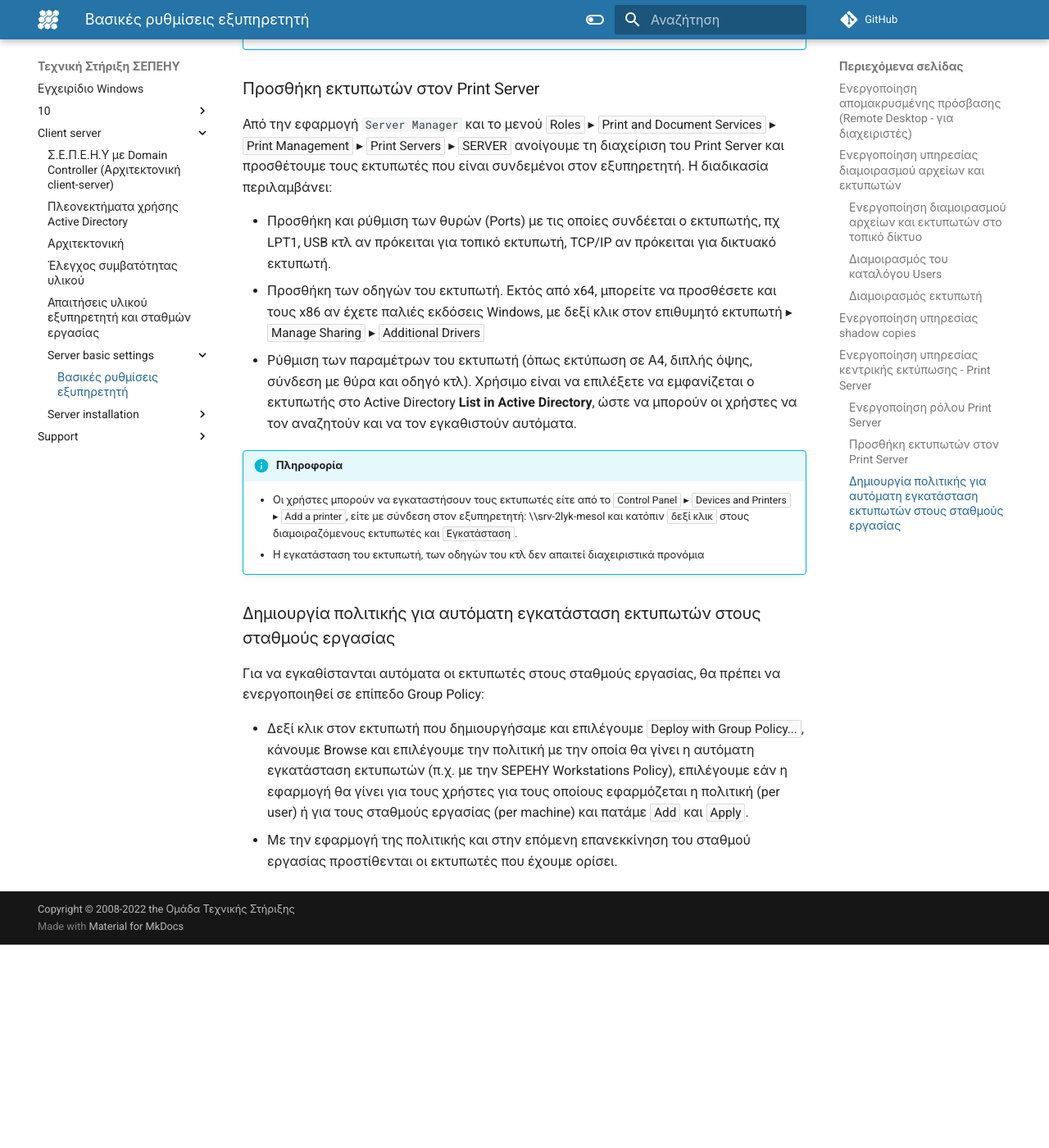
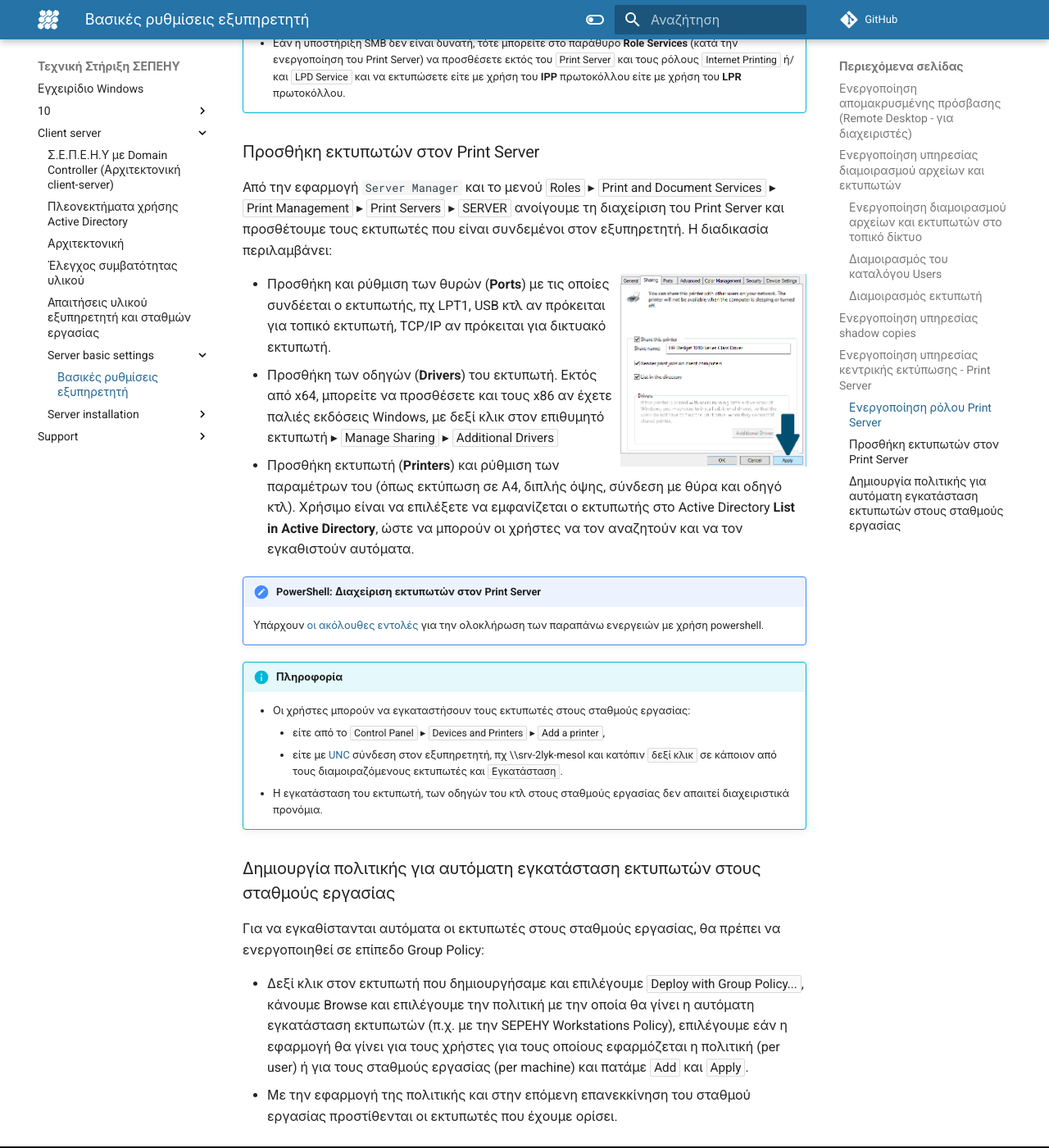
Before and after one commit to pe86/windows, an MkDocs documentation site: the page built from docs/client-server/server-basic-settings/index.md, in a window 1280 px wide and 1400 px high, scrolled down 6332 px. Shown: the whole window at 82% size. Built offline with MkDocs 1.6.1 and Material for MkDocs 9.7.7, drawn with Linux system fonts in a browser that asks for light colours; comment, search, counter and statistics services are not loaded; before the commit the page ends 7484 px from its top, so only the background shows below that.

Commit message:
final plus printer server

````diff
--- a/docs/client-server/server-basic-settings/index.md
+++ b/docs/client-server/server-basic-settings/index.md
@@ -173,6 +173,10 @@ copies) των αρχείων που ανήκουν σε διαμοιραζόμ
 
 ### Ενεργοποίηση ρόλου Print Server
 
+[![](17-Print-and-Document-Services-role-install.png)](17-Print-and-Document-Services-role-install.png)
+
+[![](18-Print-Server-install.png)](18-Print-Server-install.png)
+
 - Από το `Server Manager` επιλέγετε ***Add roles and features*** και κατόπιν ***Role-based or feature-based installation*** και το όνομα του εξυπηρετητή και πατάτε ***Next***
 - Στο παράθυρο **Add Roles and Features Wizard** επιλέγετε το ρόλο **Print and Document Services** και πατάτε το ***Add Features*** και κατόπιν το ***Next***
 - Στο παράθυρο **Select Features** πατάτε ***Next***
@@ -181,11 +185,11 @@ copies) των αρχείων που ανήκουν σε διαμοιραζόμ
 - Στο παράθυρο **Select Role Services** πατάτε ***Next***
 - Στο παράθυρο **Confirm installation selections** πατάτε ***Install***
 
-!!! powershell "PowerShell: Ενεργοποίηση ρόλου Print Server"
+!!! powershell clear "PowerShell: Ενεργοποίηση ρόλου Print Server"
     ```shell
     Install-WindowsFeature Print-Services
 
-!!! info clear "Πληροφορία"
+!!! info "Πληροφορία"
     - Σε περίπτωση που διαθέτετε και άλλα συστήματα με Λ/Σ διαφορετικά από Windows, για να τυπώσετε θα πρέπει να έχετε ενεργό το πρωτόκολλο **SMB** (Samba Client), πχ. στο Ubuntu Linux αυτό είναι ενεργό.
 
     - Εάν η υποστήριξη SMB δεν είναι δυνατή, τότε μπορείτε στο παράθυρο **Role Services** (κατά την ενεργοποίηση του Print Server) να προσθέσετε εκτός του ***Print Server*** και τους ρόλους ***Internet Printing*** ή/και ***LPD Service*** και να εκτυπώσετε είτε με χρήση του **IPP** πρωτοκόλλου είτε με χρήση του **LPR** πρωτοκόλλου.
@@ -194,14 +198,22 @@ copies) των αρχείων που ανήκουν σε διαμοιραζόμ
 
 Από την εφαρμογή `Server Manager` και το μενού  ***Roles*** ▸ ***Print and Document Services*** ▸ ***Print Management*** ▸ ***Print Servers*** ▸ ***SERVER*** ανοίγουμε τη διαχείριση του Print Server και προσθέτουμε τους εκτυπωτές που είναι συνδεμένοι στον εξυπηρετητή. Η διαδικασία περιλαμβάνει:
 
-- Προσθήκη και ρύθμιση των θυρών (Ports) με τις οποίες συνδέεται ο εκτυπωτής, πχ LPT1, USB κτλ αν πρόκειται για τοπικό εκτυπωτή, TCP/IP αν πρόκειται για δικτυακό εκτυπωτή.
-- Προσθήκη των οδηγών του εκτυπωτή. Εκτός από x64, μπορείτε να προσθέσετε και τους x86 αν έχετε παλιές εκδόσεις Windows, με  δεξί κλικ στον επιθυμητό εκτυπωτή ▸ ***Manage Sharing*** ▸ ***Additional Drivers***
-- Ρύθμιση των παραμέτρων του εκτυπωτή (όπως εκτύπωση σε Α4, διπλής όψης, σύνδεση με θύρα και οδηγό κτλ). Χρήσιμο είναι να επιλέξετε να εμφανίζεται ο εκτυπωτής στο Active Directory **List in Active Directory**, ώστε να μπορούν οι χρήστες να τον αναζητούν και να τον εγκαθιστούν αυτόματα.
+[![](19-Print-Server-add-printer.png)](19-Print-Server-add-printer.png)
+
+- Προσθήκη και ρύθμιση των θυρών (**Ports**) με τις οποίες συνδέεται ο εκτυπωτής, πχ LPT1, USB κτλ αν πρόκειται για τοπικό εκτυπωτή, TCP/IP αν πρόκειται για δικτυακό εκτυπωτή.
+- Προσθήκη των οδηγών (**Drivers**) του εκτυπωτή. Εκτός από x64, μπορείτε να προσθέσετε και τους x86 αν έχετε παλιές εκδόσεις Windows, με  δεξί κλικ στον επιθυμητό εκτυπωτή ▸ ***Manage Sharing*** ▸ ***Additional Drivers***
+- Προσθήκη εκτυπωτή (**Printers**) και ρύθμιση των παραμέτρων του (όπως εκτύπωση σε Α4, διπλής όψης, σύνδεση με θύρα και οδηγό κτλ). Χρήσιμο είναι να επιλέξετε να εμφανίζεται ο εκτυπωτής στο Active Directory **List in Active Directory**, ώστε να μπορούν οι χρήστες να τον αναζητούν και να τον εγκαθιστούν αυτόματα.
+
+!!! powershell "PowerShell: Διαχείριση εκτυπωτών στον Print Server"
+    Υπάρχουν [οι ακόλουθες εντολές](https://docs.microsoft.com/en-us/powershell/module/printmanagement/?view=windowsserver2022-ps&viewFallbackFrom=win10-ps) για την ολοκλήρωση των παραπάνω ενεργειών με χρήση powershell.
 
 !!! info clear "Πληροφορία"
-    - Οι χρήστες μπορούν να εγκαταστήσουν τους εκτυπωτές είτε από το ***Control Panel*** ▸ ***Devices and Printers*** ▸ ***Add a printer***, είτε με σύνδεση στον εξυπηρετητή: \\\\srv-2lyk-mesol και κατόπιν ***δεξί κλικ*** στους διαμοιραζόμενους εκτυπωτές και ***Εγκατάσταση***.
+    - Οι χρήστες μπορούν να εγκαταστήσουν τους εκτυπωτές στους σταθμούς εργασίας:
 
-    - Η εγκατάσταση του εκτυπωτή, των οδηγών του κτλ δεν απαιτεί διαχειριστικά προνόμια
+        - είτε από το ***Control Panel*** ▸ ***Devices and Printers*** ▸ ***Add a printer***,
+        - είτε με [UNC](https://docs.microsoft.com/en-us/openspecs/windows_protocols/ms-dtyp/62e862f4-2a51-452e-8eeb-dc4ff5ee33cc) σύνδεση στον εξυπηρετητή, πχ \\\\srv-2lyk-mesol και κατόπιν ***δεξί κλικ*** σε κάποιον από τους διαμοιραζόμενους εκτυπωτές και ***Εγκατάσταση***.
+
+    - Η εγκατάσταση του εκτυπωτή, των οδηγών του κτλ στους σταθμούς εργασίας δεν απαιτεί διαχειριστικά προνόμια.
 
 ### Δημιουργία πολιτικής για αυτόματη εγκατάσταση εκτυπωτών στους σταθμούς εργασίας
 
````
Also changed, not shown: docs/client-server/server-basic-settings/17-Print-and-Document-Services-role-install.png (added), docs/client-server/server-basic-settings/18-Print-Server-install.png (added), docs/client-server/server-basic-settings/19-Print-Server-add-printer.png (added).
